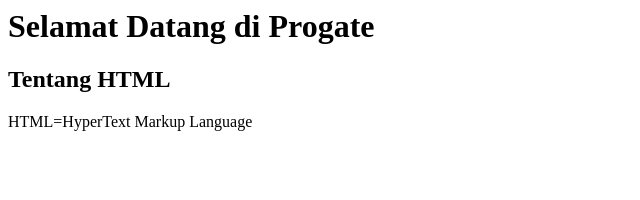
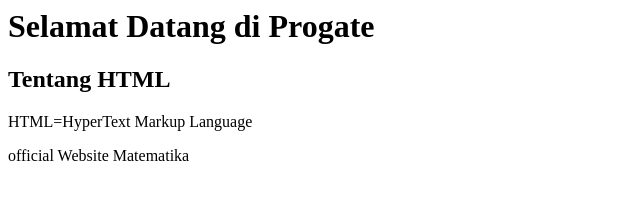
Before and after one commit to ayudya0058/PK-II, a plain HTML site: page index.html in a window 1280 px wide. Shown: the whole page, without its empty margins (0-640 px from the left). Drawn offline with Linux system fonts and the light colour scheme.

Commit message:
Update index.html

```diff
--- a/index.html
+++ b/index.html
@@ -5,3 +5,6 @@
 
 
 <p>HTML=HyperText Markup Language</p>
+
+
+<a hraf="https://matematika.uin-malang.ac.id">official Website Matematika</a>
```
